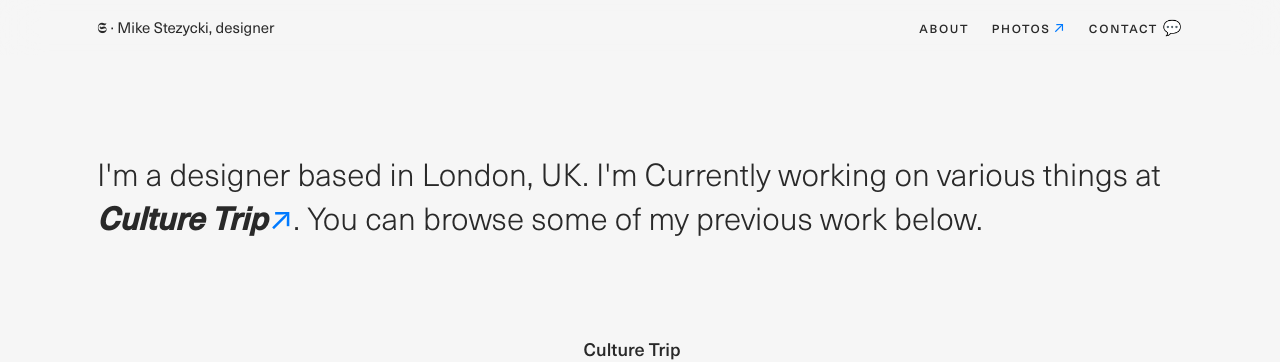
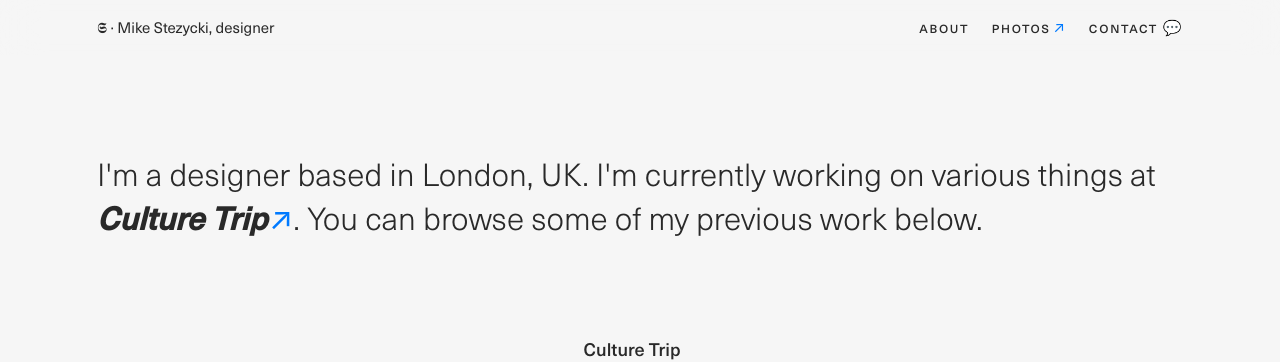
Before and after one commit to mr-stezz/mr-stezz.github.io, a Jekyll site: the page built from index.html, in a window 1280 px wide and 900 px high. Shown: the top 362 px of the window. Built offline with Jekyll 4.4.1, drawn with Linux system fonts in a browser that asks for light colours.

Commit message:
Fix typo

```diff
--- a/index.html
+++ b/index.html
@@ -3,7 +3,7 @@
 title: Home
 ---
 <h2 class="heading  alpha  w--300  u--m-bottom--huge">
-  <span class="emoji-cursor-hi">I'm a designer</span> <span class="emoji-cursor-house">based in</span> <span class="emoji-cursor-union-jack">London, UK</span>. <span class="emoji-cursor-man-technologist">I'm Currently</span> <span class="emoji-cursor-spanner">working on</span> <span class="emoji-cursor-shushing-face">various things</span> <span class="emoji-cursor-pointing-up">at <a href="https://theculturetrip.com" title="Book travel that makes you feel good.">Culture Trip</a></span>. You can <span class="emoji-cursor-eyes">browse</span> some of my <span class="emoji-cursor-work">previous work</span> <span class="emoji-cursor-pointing-down">below</span>.
+  <span class="emoji-cursor-hi">I'm a designer</span> <span class="emoji-cursor-house">based in</span> <span class="emoji-cursor-union-jack">London, UK</span>. <span class="emoji-cursor-man-technologist">I'm currently</span> <span class="emoji-cursor-spanner">working on</span> <span class="emoji-cursor-shushing-face">various things</span> <span class="emoji-cursor-pointing-up">at <a href="https://theculturetrip.com" title="Book travel that makes you feel good.">Culture Trip</a></span>. You can <span class="emoji-cursor-eyes">browse</span> some of my <span class="emoji-cursor-work">previous work</span> <span class="emoji-cursor-pointing-down">below</span>.
 </h2>
 {% include _projects.culture-trip.html %}
 {% include _projects.oncare.html %}
```
